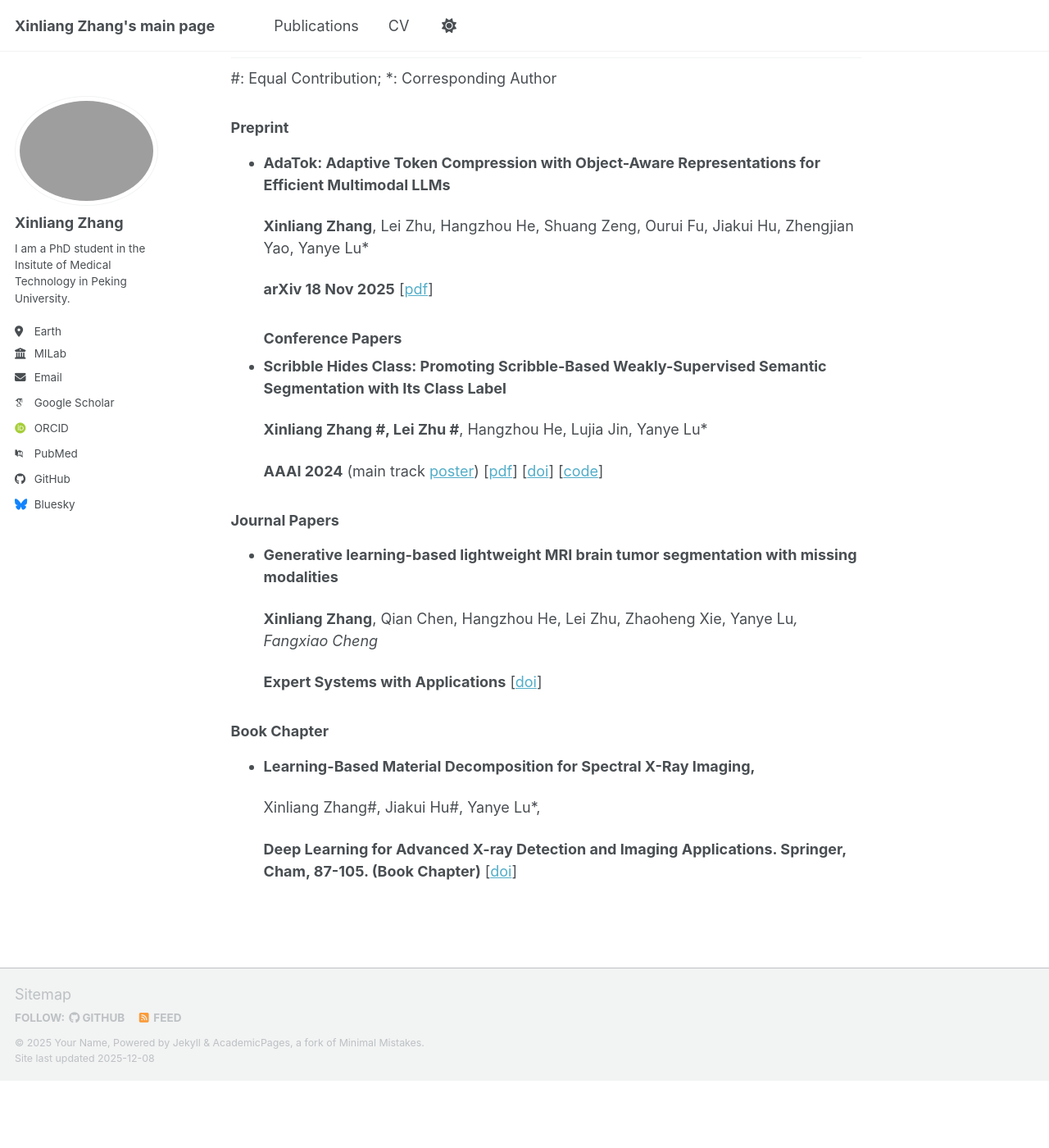
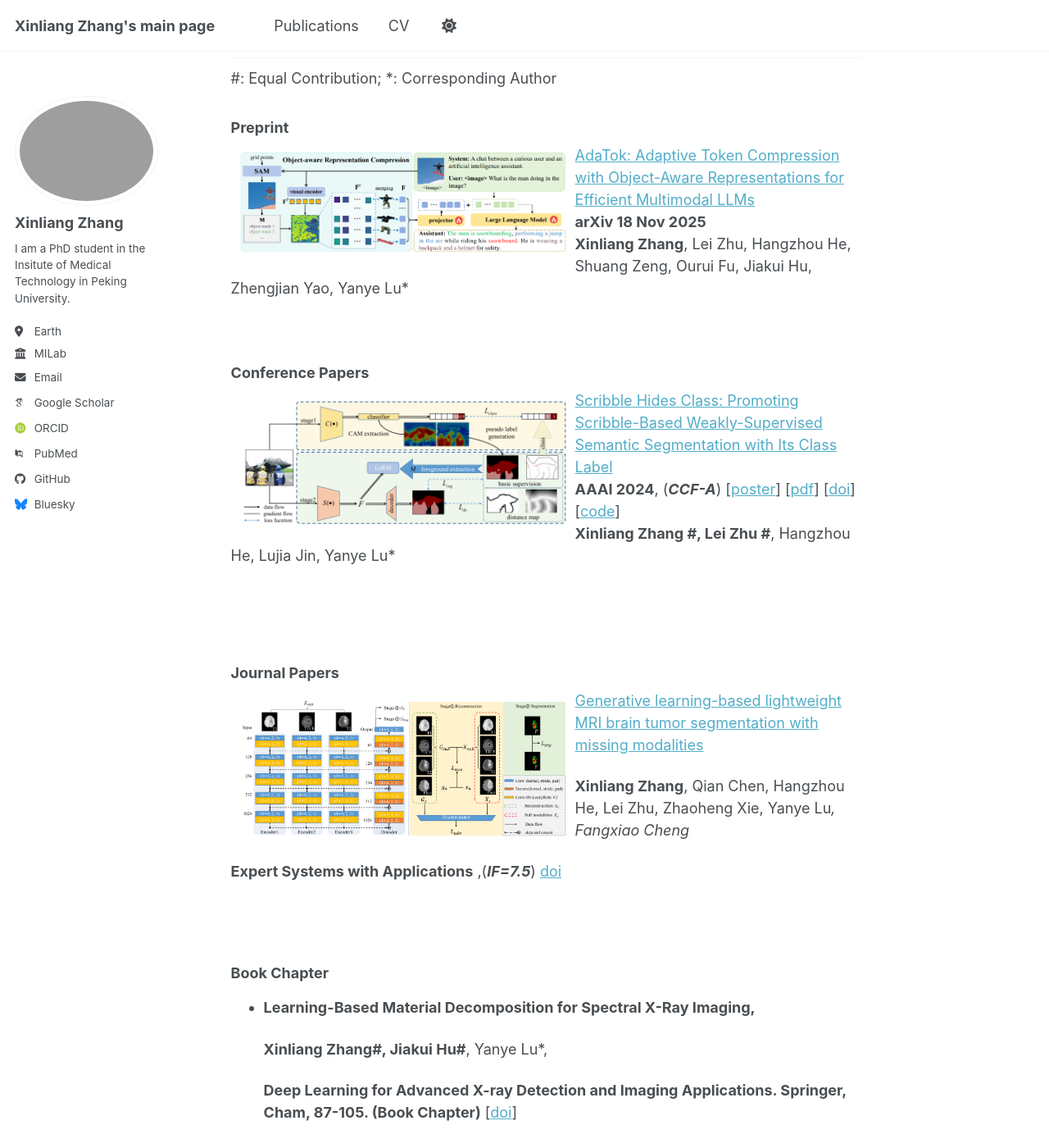
Before and after one commit to Zxl19990529/Zxl19990529.github.io, a Jekyll site: the page built from _pages/about.md, in a window 1280 px wide and 1400 px high, scrolled down 286 px. Shown: the whole window at 82% size. Built offline with Jekyll 4.4.1, drawn with Linux system fonts in a browser that asks for light colours; some web fonts are replaced; a script bundle is joined from its source files by our own code; library files that are not in the unit come from our copies; before the commit the page ends 1604 px from its top, so only the background shows below that.

Commit message:
upload files

```diff
--- a/_pages/about.md
+++ b/_pages/about.md
@@ -15,35 +15,47 @@ My research instresets include image segmentation, object detection, and multimo
 
 ### Preprint
 
-- **AdaTok: Adaptive Token Compression with Object-Aware Representations for Efficient Multimodal LLMs**
+<div style="float:left; padding:10px;"><img src="../images/AdaTok.png" alt="AdaTok: Adaptive Token Compression with Object-Aware Representations for Efficient Multimodal LLMs" width="400"></div>
 
-  **Xinliang Zhang**, Lei Zhu, Hangzhou He, Shuang Zeng, Ourui Fu, Jiakui Hu, Zhengjian Yao, Yanye Lu*
+[AdaTok: Adaptive Token Compression with Object-Aware Representations for Efficient Multimodal LLMs](https://arxiv.org/abs/2511.14169)
+**arXiv 18 Nov 2025**
+**Xinliang Zhang**, Lei Zhu, Hangzhou He, Shuang Zeng, Ourui Fu, Jiakui Hu, Zhengjian Yao, Yanye Lu*
 
-  **arXiv 18 Nov 2025**
-  [[pdf](https://arxiv.org/abs/2511.14169)]
+
+<div style=" padding:10px;"></div>
+
 ### Conference Papers
 
-- **Scribble Hides Class: Promoting Scribble-Based Weakly-Supervised Semantic Segmentation with Its Class Label**
 
-  **Xinliang Zhang #, Lei Zhu #**, Hangzhou He, Lujia Jin, Yanye Lu*
+<div style="float:left; padding:10px;"><img src="../images/cdsp_aaai24.png" alt="Scribble Hides Class: Promoting Scribble-Based Weakly-Supervised Semantic Segmentation with Its Class Label" width="400"></div>
 
-  **AAAI 2024** (main track [poster](https://ojs.aaai.org/index.php/AAAI/article/view/28563/29095))
-  [[pdf](https://arxiv.org/abs/2501.04975)] [[doi](https://doi.org/10.1609/aaai.v38i7.28563)] [[code](https://github.com/Zxl19990529/Class-driven-Scribble-Promotion-Network)]
+[Scribble Hides Class: Promoting Scribble-Based Weakly-Supervised Semantic Segmentation with Its Class Label](https://doi.org/10.1609/aaai.v38i7.28563)
+**AAAI 2024**, (***CCF-A***) [[poster](https://ojs.aaai.org/index.php/AAAI/article/view/28563/29095)]
+[[pdf](https://arxiv.org/abs/2402.17555)] [[doi](https://doi.org/10.1609/aaai.v38i7.28563)] [[code](https://github.com/Zxl19990529/Class-driven-Scribble-Promotion-Network)]
+**Xinliang Zhang #, Lei Zhu #**, Hangzhou He, Lujia Jin, Yanye Lu*
 
 
+<div style=" padding:10px;"></div>
+<div style=" padding:10px;"></div>
+<div style=" padding:10px;"></div>
+
 ### Journal Papers
+<div style="float:left; padding:10px;"><img src="../images/eswa_25.png" alt="Generative learning-based lightweight MRI brain tumor segmentation with missing modalities" width="400"></div>
 
-- **Generative learning-based lightweight MRI brain tumor segmentation with missing modalities**
+[Generative learning-based lightweight MRI brain tumor segmentation with missing modalities](https://www.sciencedirect.com/science/article/abs/pii/S0957417424023455)
 
   **Xinliang Zhang**,  Qian Chen, Hangzhou He, Lei Zhu, Zhaoheng Xie, Yanye Lu*, Fangxiao Cheng*
 
-  **Expert Systems with Applications** [[doi](https://doi.org/10.1609/aaai.v38i7.28563)]
+  **Expert Systems with Applications** ,(***IF=7.5***) [doi](https://doi.org/10.1016/j.eswa.2024.125478)
 
+<div style=" padding:10px;"></div>
+<!-- <div style=" padding:10px;"></div>   -->
+<div style=" padding:10px;"></div>
 
 ### Book Chapter
 
 - **Learning-Based Material Decomposition for Spectral X-Ray Imaging,**
 
-  Xinliang Zhang#, Jiakui Hu#, Yanye Lu*,
+  **Xinliang Zhang#, Jiakui Hu#**, Yanye Lu*,
 
   **Deep Learning for Advanced X-ray Detection and Imaging Applications. Springer, Cham, 87-105. (Book Chapter)** [[doi](https://doi.org/10.1007/978-3-031-75653-5_5)]
```
Also changed, not shown: other parts of _pages/about.md (+1 -1 lines), _pages/cv.md (+13 -10 lines), images/AdaTok.png (added), images/cdsp_aaai24.png (added), images/eswa_25.png (added).
